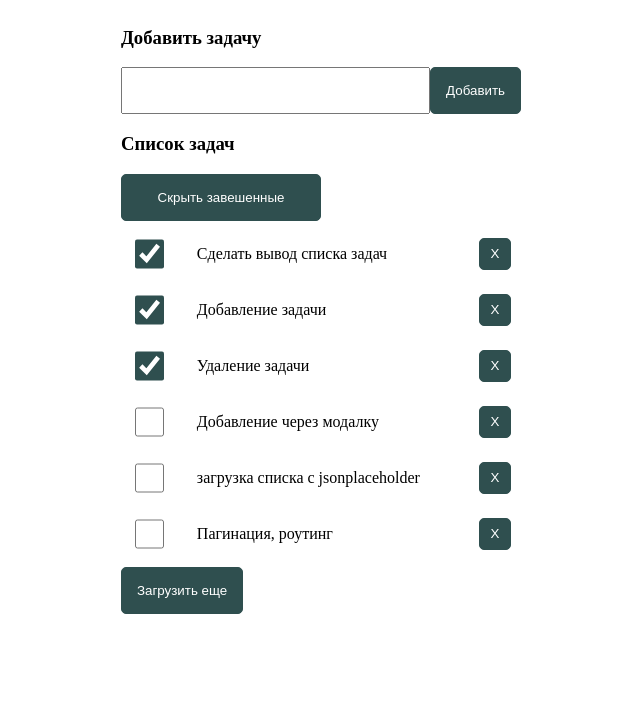
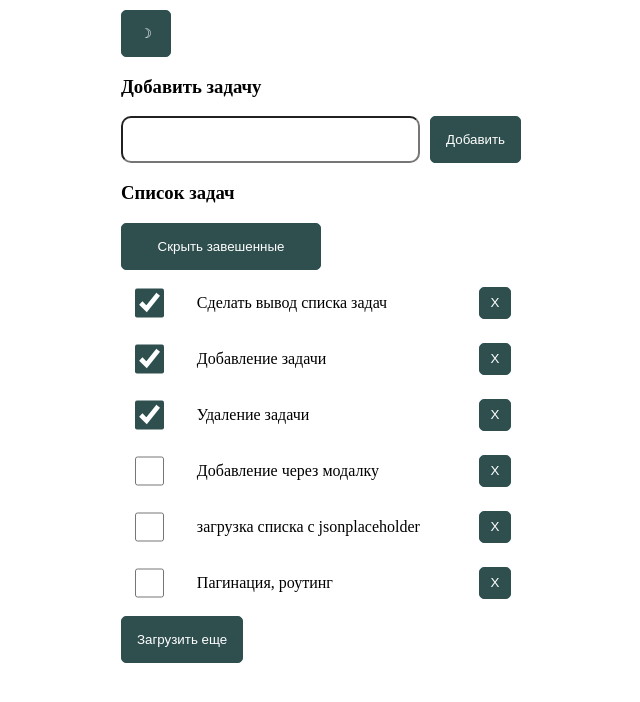
Before and after one commit to SkyHobbit36/vue-tutor-todo, a Vue app: page / in a window 1280 px wide. Shown: the top 702 px of the page, without its empty margins (319-959 px from the left). Built offline with nearby package versions, Linux system fonts and the light colour scheme.

Commit message:
feat: светлая и темная тема

```diff
--- a/src/App.vue
+++ b/src/App.vue
@@ -1,10 +1,11 @@
 <script setup lang="ts">
 import type { Todo, TodosResponse } from '@/types/Todo';
-import { computed, ref, watch } from 'vue';
 import type { Ref } from 'vue';
+import { computed, provide, ref, watch } from 'vue';
 import TodoItem from '@/components/TodoItem.vue';
 import AddTodo from '@/components/AddTodo.vue';
 import Button from '@/UI/Button.vue';
+import { Theme } from '@/types/Theme.enum';
 
 const todos: Ref<Todo[]> = ref([
     {
@@ -39,6 +40,16 @@ const todos: Ref<Todo[]> = ref([
     }
 ]);
 
+const theme: Ref<Theme> = ref(Theme.LIGHT);
+provide('theme', theme);
+const toggleTheme = () => {
+    if(theme.value === Theme.LIGHT) {
+        theme.value = Theme.DARK;
+    } else {
+        theme.value = Theme.LIGHT;
+    }
+}
+
 const showCompleted: Ref<boolean> = ref(true);
 const filteredTodos = computed(() => showCompleted.value ? todos.value : todos.value.filter(t => !t.completed));
 
@@ -60,7 +71,10 @@ watch(skip, () => {
 </script>
 
 <template>
-    <div class="wrapper">
+    <div :class="[theme, 'wrapper']">
+        <div class="content">
+            <Button class="theme-btn" @click="toggleTheme">{{ theme === Theme.LIGHT ? '☽' : '☼' }}</Button>
+
             <h3>Добавить задачу</h3>
             <AddTodo @on-submit="addNewTodo"/>
 
@@ -79,13 +93,31 @@ watch(skip, () => {
 
             <Button @click="skip += 10">Загрузить еще</Button>
         </div>
+    </div>
 </template>
 
 <style scoped>
 .wrapper {
+    width: 100%;
+    min-height: 100%;
+}
+.content {
+    padding-top: 10px;
     width: 400px;
+    margin: 0 auto;
 }
 .show-completed-btn {
     width: 200px;
 }
+.dark {
+    color: white;
+    background-color: darkgrey;
+}
+.light {
+    color: black;
+    background-color: white;
+}
+.theme-btn {
+    width: 50px;
+}
 </style>
--- a/src/UI/Button.vue
+++ b/src/UI/Button.vue
@@ -1,8 +1,12 @@
 <script setup lang="ts">
+import { Theme } from '@/types/Theme.enum';
+import { inject } from 'vue';
+
+const theme = inject<Theme>('theme');
 </script>
 
 <template>
-    <button class="button">
+    <button :class="[theme + '-button', 'button']">
         <slot></slot>
     </button>
 </template>
@@ -11,16 +15,25 @@
 .button {
     display: flex;
     border-radius: 5px;
-    color: white;
-    background: darkslategray;
     padding: 15px;
-    border: 1px solid darkslategray;
     justify-content: center;
     align-items: center;
     cursor: pointer;
 }
-
-.button:hover {
-    background: #4f7979;
+.light-button {
+    color: white;
+    background-color: darkslategray;
+    border: 1px solid darkslategray;
+}
+.light-button:hover {
+    background-color: #4f7979;
+}
+.dark-button {
+    color: darkslategray;
+    background-color: white;
+    border: 1px solid white;
+}
+.dark-button:hover {
+    background-color: #e5e5e5;
 }
 </style>
--- a/src/components/AddTodo.vue
+++ b/src/components/AddTodo.vue
@@ -30,8 +30,10 @@ const addTodo = () => {
 <style scoped>
 .add-todo {
     display: flex;
+    gap: 10px;
 }
 .add-todo input{
     width: 100%;
+    border-radius: 10px;
 }
 </style>
--- a/src/main.css
+++ b/src/main.css
@@ -1,8 +1,13 @@
+html, body {
+    height: 100%;
+    margin: 0;
+    padding: 0;
+}
+
 h1 {
     text-align: center;
 }
 
 #app {
-    display: flex;
-    justify-content: center;
+    height: 100%;
 }
--- /dev/null
+++ b/src/types/Theme.enum.ts
@@ -0,0 +1,4 @@
+export enum Theme {
+    DARK = 'dark',
+    LIGHT = 'light',
+}
```
Lines whose indentation alone changed are shown as unchanged.
